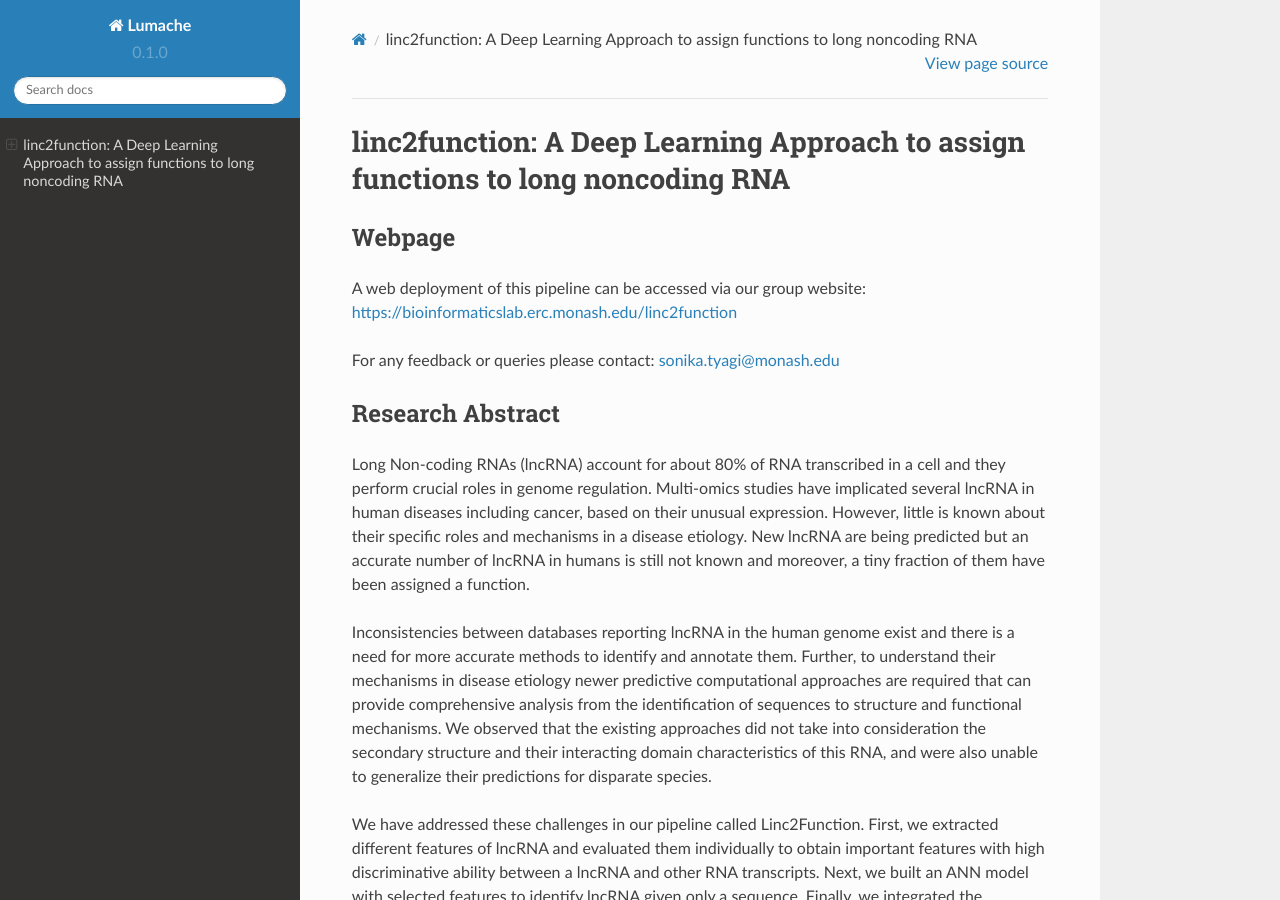
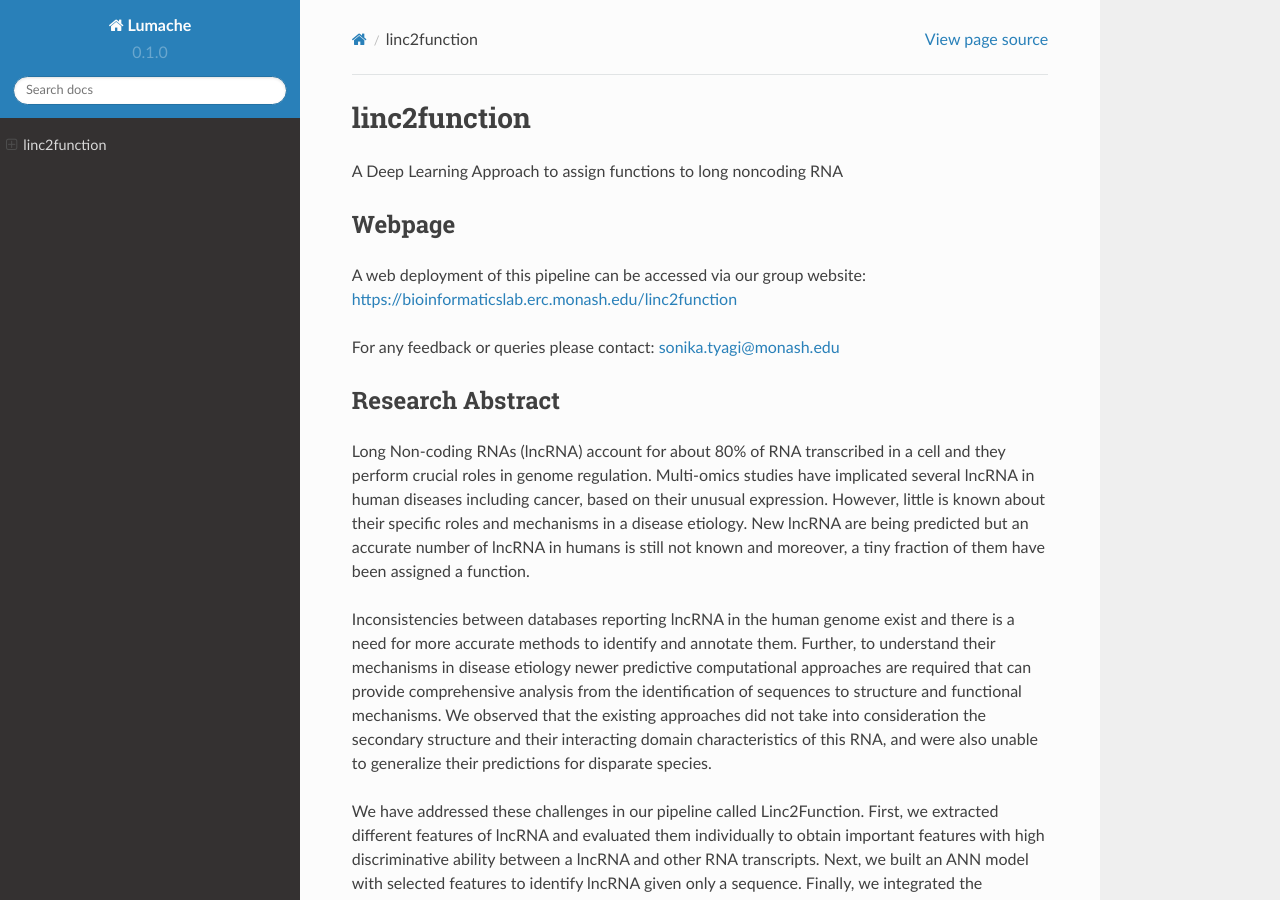
Before and after one commit to ryashpal/linc2function-tutorial, a Sphinx documentation site: the page built from docs/source/index.rst, in a window 1280 px wide and 900 px high. Built offline with Sphinx 7.4.7 and the Read the Docs theme 2.0.0, drawn with Linux system fonts in a browser that asks for light colours; some of the changed lines change nothing that is shown.

Commit message:
Update index.rst

```diff
--- a/docs/source/index.rst
+++ b/docs/source/index.rst
@@ -1,5 +1,7 @@
-linc2function: A Deep Learning Approach to assign functions to long noncoding RNA
-=================================================================================
+linc2function
+=============
+
+A Deep Learning Approach to assign functions to long noncoding RNA
 
 Webpage
 -------
```
